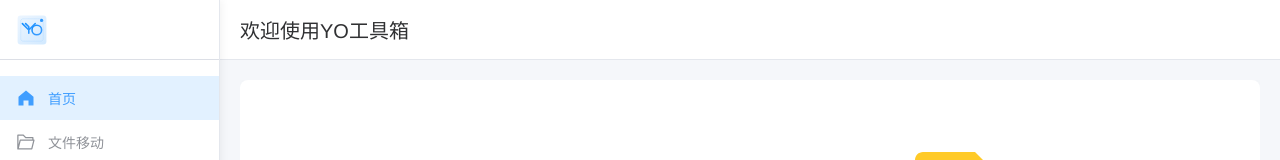
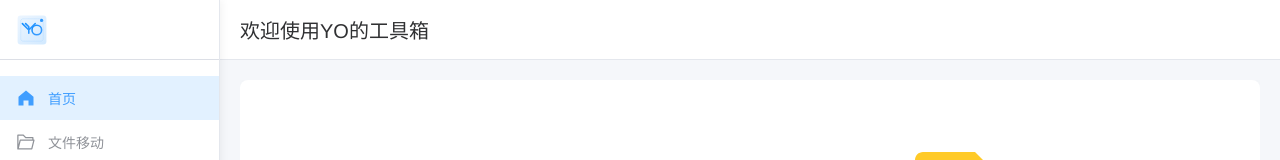
Before and after one commit to redhair4740/toolbox, a Vue app: page / in a window 1280 px wide. Shown: the top 160 px of the page. Built offline with nearby package versions, Linux system fonts and the light colour scheme.

Commit message:
feat: 调整界面大小

```diff
--- a/src/main/window.ts
+++ b/src/main/window.ts
@@ -6,8 +6,8 @@ import icon from '../../resources/icon.png?asset'
 export function setupWindow(): BrowserWindow {
   // Create the browser window.
   const mainWindow = new BrowserWindow({
-    width: 900,
-    height: 700,
+    width: 1000,
+    height: 800,
     show: false,
     autoHideMenuBar: true,
     ...(process.platform === 'linux' ? { icon } : {}),
--- a/src/renderer/src/App.vue
+++ b/src/renderer/src/App.vue
@@ -62,7 +62,7 @@ const isSidebarCollapsed = ref(false)
 const getPageTitle = () => {
   switch (activeTab.value) {
     case 'home':
-      return '欢迎使用YO工具箱'
+      return '欢迎使用YO的工具箱'
     case 'move':
       return '文件移动'
     case 'rename':
```
